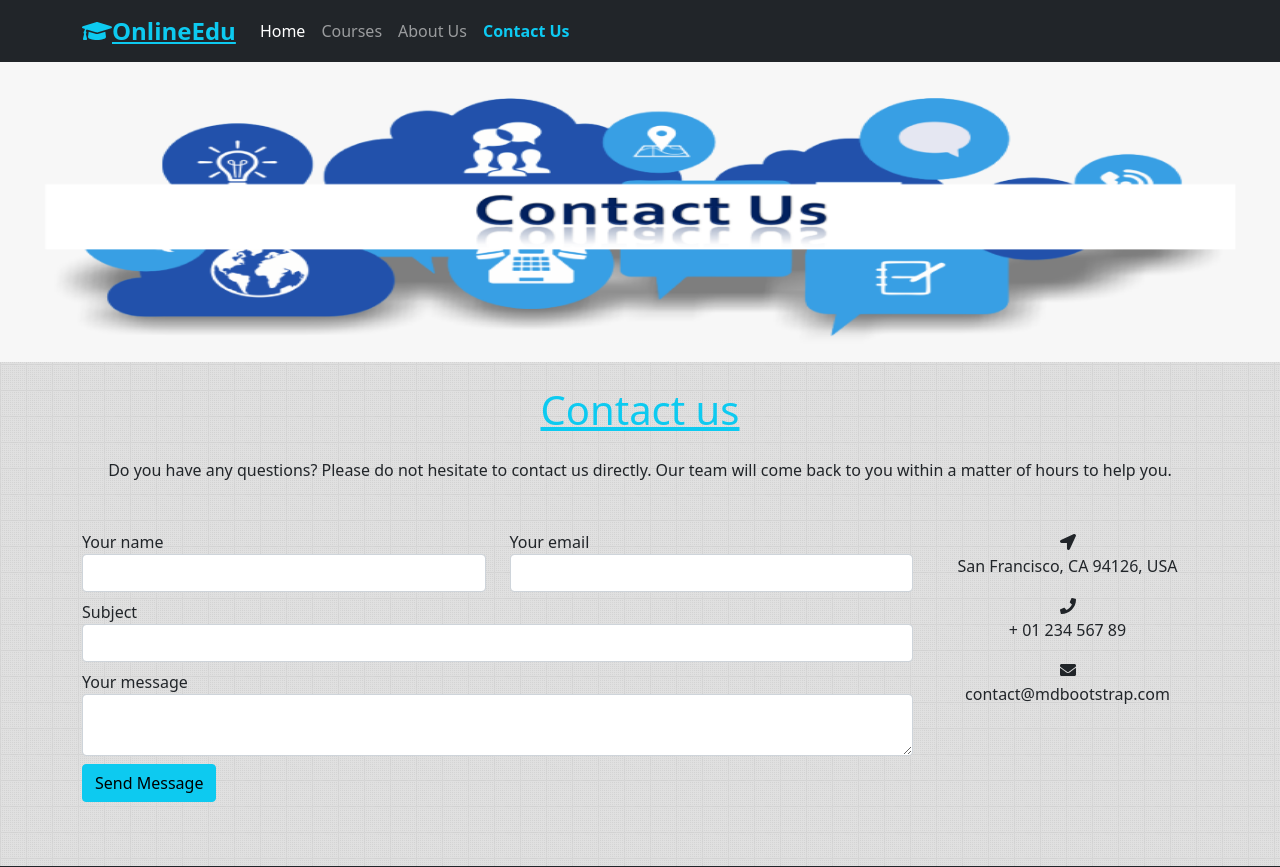
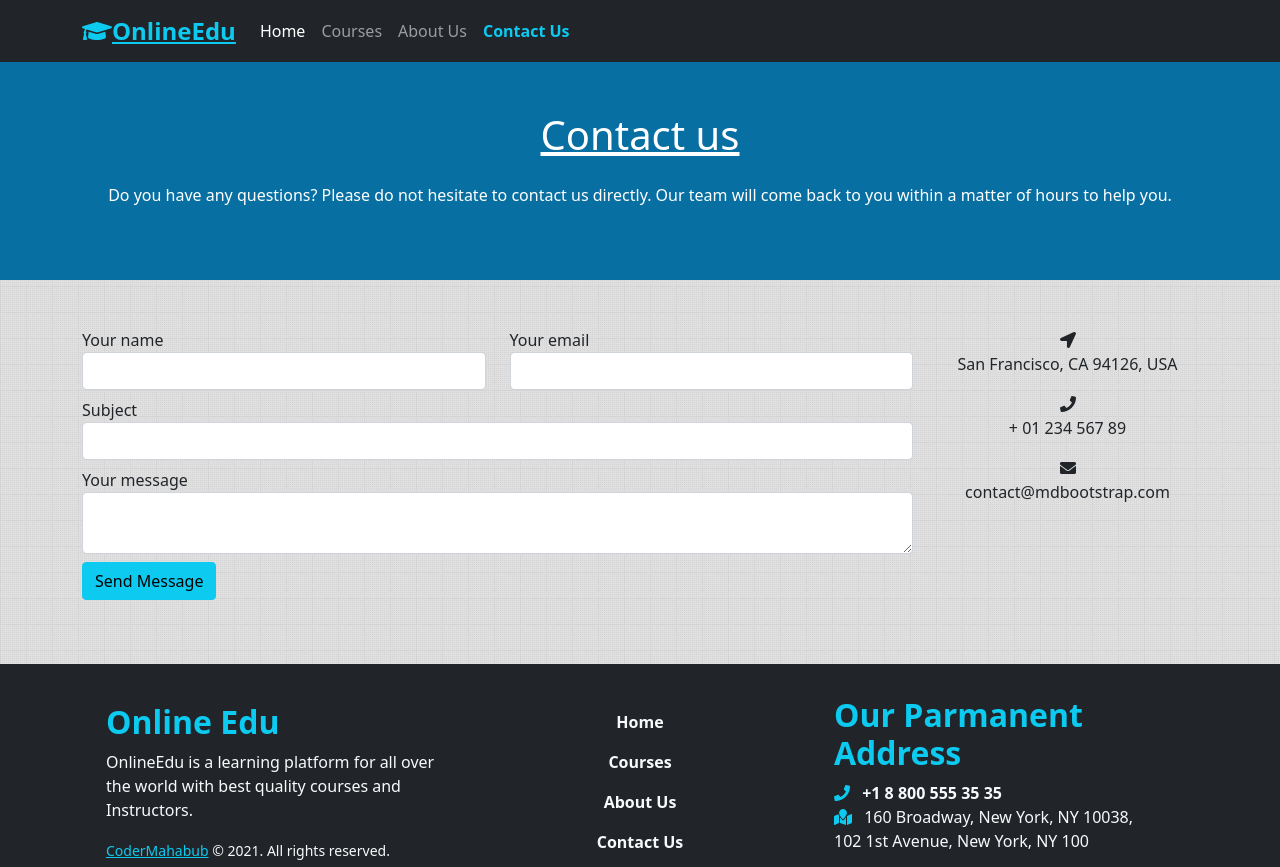
Before and after one commit to CoderMahabub/online-edu, a React (Create React App) app: page /contact in a window 1280 px wide. Shown: the top 867 px of the page. Built offline with nearby package versions, Linux system fonts and the light colour scheme.

Commit message:
Fixed and Final

```diff
--- a/src/components/About/About.css
+++ b/src/components/About/About.css
@@ -7,7 +7,7 @@
     height: 300px;
 }
 .about-section {
-    padding: 50px;
+    padding: 40px 0;
     text-align: center;
     background-color: #086fa3;
     color: white;
--- a/src/components/About/About.js
+++ b/src/components/About/About.js
@@ -12,8 +12,8 @@ const About = () => {
     }, []);
     return (
         <div>
-            <div className="about-section">
-                <h1>About Us Page</h1>
+            <div className="about-section ">
+                <h1 className="text-decoration-underline">About Us Page</h1>
                 <p>See Details about Online Edu</p>
                 <p>OnlineEdu is a learning platform for all over the world with best quality courses and Instructors.</p>
             </div>
--- a/src/components/ContactUs/ContactUs.css
+++ b/src/components/ContactUs/ContactUs.css
@@ -1,7 +1,8 @@
 /* Styled Contact  */
-.contact-banner{
-    width: 100%;
-    height: 300px;
+.contact-top{
+    color: #fff;
+    background-color: #086FA3;
+    padding: 25px 0;
 }
 .contact-us{
     background-color: rgba(0, 0, 0, 0.096);
--- a/src/components/ContactUs/ContactUs.js
+++ b/src/components/ContactUs/ContactUs.js
@@ -12,10 +12,12 @@ const ContactUs = () => {
     const messageIcon = <FontAwesomeIcon icon={faEnvelope} />
     return (
         <div className="contact-us pb-3">
-            <img className="contact-banner" src={ContactBanner} alt="" />
-            <section className="container mb-5">
-                <h2 className="fs-1 font-weight-bolder text-center my-4 text-decoration-underline text-info">Contact us</h2>
+            <div className="contact-top">
+                <h2 className="fs-1 font-weight-bolder text-center my-4 text-decoration-underline">Contact us</h2>
                 <p className="text-center w-responsive mx-auto mb-5">Do you have any questions? Please do not hesitate to contact us directly. Our team will come back to you within a matter of hours to help you.</p>
+
+            </div>
+            <section className="container my-5">
                 <div className="row">
                     <div className="col-md-9 mb-md-0 mb-5 text-start">
                         <form id="contact-form" name="contact-form" action="mail.php" method="POST">
--- a/src/components/Course/Course.js
+++ b/src/components/Course/Course.js
@@ -31,7 +31,7 @@ const Course = (props) => {
                                 emptySymbol={gstar}
                             />  <small className="text-secondary">  {oeRatings} ( {oeRatingCount} Reviews )</small>
                         </Card.Text>
-                        <div className="row">
+                        <div className="row d-flex align-items-center">
                             <p className="col-md-4 list-style-none">{clockIcon} <span>{oeCourseDuration}</span></p>
                             <p className="col-md-4 list-style-none">{lessonIcon}<span> {oeCourseLessons} <small>Lessons</small></span></p>
                             <p className="col-md-4 list-style-none text-danger fw-bold">{DollarIcon}<span> {oePrice}</span></p>
--- a/src/components/Featured/Featured.js
+++ b/src/components/Featured/Featured.js
@@ -30,10 +30,10 @@ const Featured = (props) => {
                                 emptySymbol={gstar}
                             />  <small className="text-secondary">  {oeRatings} ( {oeRatingCount} Reviews )</small>
                         </Card.Text>
-                        <div className="row">
-                            <p className="col-md-4 list-style-none">{clockIcon} <span>{oeCourseDuration}</span></p>
+                        <div className="row d-flex align-items-center">
+                            <p className="col-md-3 list-style-none">{clockIcon} <span>{oeCourseDuration}</span></p>
                             <p className="col-md-4 list-style-none">{lessonIcon}<span> {oeCourseLessons} Lessons</span></p>
-                            <p className="col-md-4 list-style-none fs-3 text-danger fw-bolder">{DollarIcon}<span> {oePrice}</span></p>
+                            <p className="col-md-5 list-style-none fs-3 text-danger fw-bolder">{DollarIcon}<span> {oePrice}</span></p>
                         </div>
                     </Card.Body>
                 </Card>
--- a/src/components/Header/Header.js
+++ b/src/components/Header/Header.js
@@ -12,7 +12,7 @@ const Header = () => {
         <div className="menu">
             <nav className="navbar navbar-expand-lg navbar-dark bg-dark">
                 <div className="container">
-                    <NavLink className="navbar-brand fs-4 fw-bolder text-info" to="/"><u>{cap}OnlineEdu</u></NavLink>
+                    <NavLink className="navbar-brand fs-4 fw-bolder text-info" to="/home"><u>{cap}OnlineEdu</u></NavLink>
                     <button className="navbar-toggler" type="button" data-bs-toggle="collapse" data-bs-target="#navbarSupportedContent" aria-controls="navbarSupportedContent" aria-expanded="false" aria-label="Toggle navigation">
                         <span className="navbar-toggler-icon"></span>
                     </button>
```
